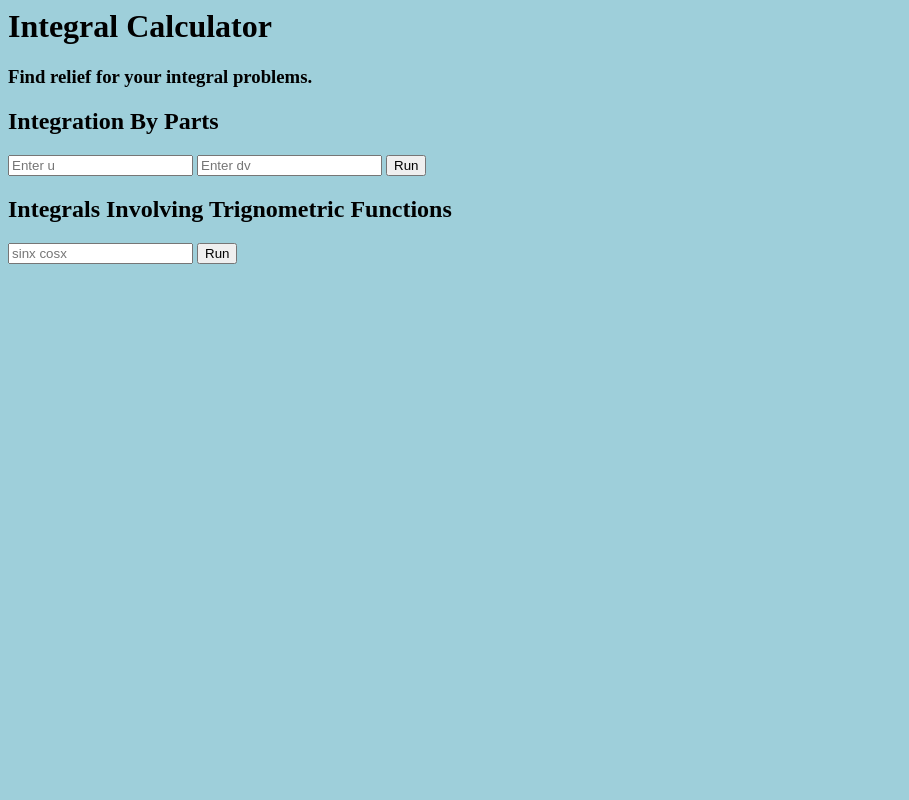
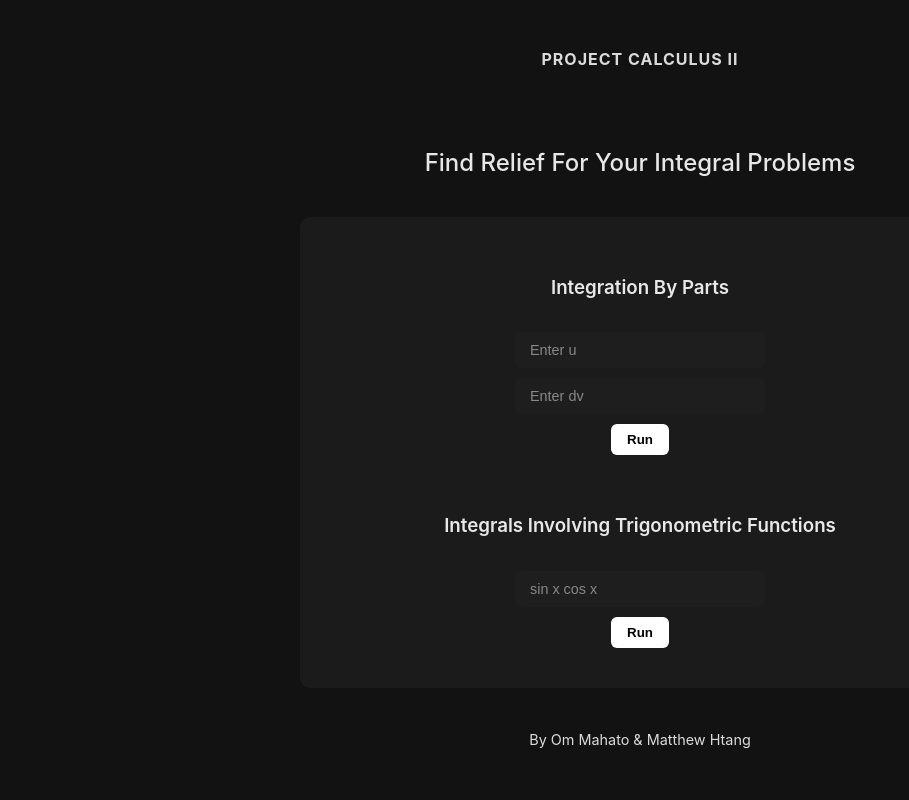
Before and after one commit to MatthewHtang/Project_Cal_II, a Flask app: page / in a window 1280 px wide. Shown: the whole page, without its empty margins (0-909 px from the left). Run offline with Flask 3, Linux system fonts and the light colour scheme.

Commit message:
Updated HTML & CSS

```diff
--- /dev/null
+++ b/static/style.css
@@ -0,0 +1,103 @@
+body {
+  margin: 0;
+  font-family: 'Inter', sans-serif;
+  background-color: #121212;
+  color: white;
+  display: flex;
+  flex-direction: column;
+  align-items: center;
+  justify-content: space-between;
+  min-height: 100vh;
+}
+
+header {
+  margin-top: 30px;
+}
+
+.title {
+  font-size: 1rem;
+  padding: 8px 16px;
+  border-radius: 8px;
+  text-transform: uppercase;
+  color: rgba(255, 255, 255, 0.85);
+  letter-spacing: 1px;
+}
+
+.subtitle {
+  margin-top: 40px;
+  text-align: center;
+  font-weight: 500;
+  color: rgba(255, 255, 255, 0.9);
+}
+
+.container {
+  padding: 40px;
+  margin-top: 40px;
+  border-radius: 10px;
+  width: 600px;
+  display: flex;
+  flex-direction: column;
+  gap: 40px;
+  align-items: center;
+  background-color: rgba(255, 255, 255, 0.04);
+}
+
+.card {
+  display: flex;
+  flex-direction: column;
+  align-items: center;
+  gap: 15px;
+}
+
+.card h3 {
+  font-weight: 600;
+  color: rgba(255, 255, 255, 0.9);
+  text-align: center;
+}
+
+form {
+  display: flex;
+  flex-direction: column;
+  align-items: center;
+  gap: 10px;
+}
+
+input {
+  background-color: #1e1e1e;
+  border: none;
+  padding: 10px 15px;
+  border-radius: 6px;
+  color: white;
+  width: 220px;
+  font-size: 0.9rem;
+}
+
+input::placeholder {
+  color: #888;
+}
+
+.run-btn {
+  background-color: white;
+  color: black;
+  border: none;
+  padding: 8px 16px;
+  border-radius: 6px;
+  cursor: pointer;
+  font-weight: 600;
+  transition: all 0.2s ease;
+}
+
+.run-btn:hover {
+  background-color: #e0e0e0;
+}
+
+footer {
+  margin-bottom: 30px;
+}
+
+footer p {
+  padding: 8px 16px;
+  border-radius: 8px;
+  color: rgba(255, 255, 255, 0.85);
+  font-size: 0.9rem;
+}
--- a/templates/index.html
+++ b/templates/index.html
@@ -1,44 +1,42 @@
-<html>
+<!DOCTYPE html>
+<html lang="en">
+<head>
+  <meta charset="UTF-8">
+  <meta name="viewport" content="width=device-width, initial-scale=1.0">
+  <title>Project Calculus II</title>
+  <link rel="stylesheet" href="{{ url_for('static', filename='style.css') }}">
+</head>
 
-    <head>
-        <title>
-            Calculator
-        </title>
-    </head>
+<body>
+  <header>
+    <h1 class="title">PROJECT CALCULUS II</h1>
+  </header>
 
-    <body bgcolor = 9ECFDA>
+  <main>
+    <h2 class="subtitle">Find Relief For Your Integral Problems</h2>
 
-        <h1>
-            Integral Calculator
-        </h1>
+    <section class="container">
+      <div class="card">
+        <h3>Integration By Parts</h3>
+        <form method="POST" action="/IntByParts">
+          <input type="text" name="u" placeholder="Enter u" required>
+          <input type="text" name="dv" placeholder="Enter dv" required>
+          <button type="submit" class="run-btn">Run</button>
+        </form>
+      </div>
 
-        <h3>
-            Find relief for your integral problems.
+      <div class="card">
+        <h3>Integrals Involving Trigonometric Functions</h3>
+        <form method="POST" action="/IntByTrig">
+          <input type="text" name="input_int_by_trig" placeholder="sin x cos x" required>
+          <button type="submit" class="run-btn">Run</button>
+        </form>
+      </div>
+    </section>
+  </main>
 
-        </h3>
-
-        <h2>
-            Integration By Parts
-        </h2>
-        <form method = 'POST' action="/IntByParts">
-            <input type = 'text' name = 'u' placeholder = "Enter u" required>
-            <input type = 'text' name = 'dv' placeholder = "Enter dv" required>
-            <button type = "submit"> Run </button>
-
-        </form>
-
-        <h2>
-            Integrals Involving Trignometric Functions
-        </h2>
-
-        <form method = 'POST' action = "/IntByTrig">
-
-            <Input type = "text" name = "input_int_by_trig" placeholder = "sinx cosx" required>
-            <button type = "submit"> Run </button>
-        </form>
-
-    </body>
-
-
-
+  <footer>
+    <p>By Om Mahato & Matthew Htang</p>
+  </footer>
+</body>
 </html>
```
Also changed, not shown: 2 other files.
